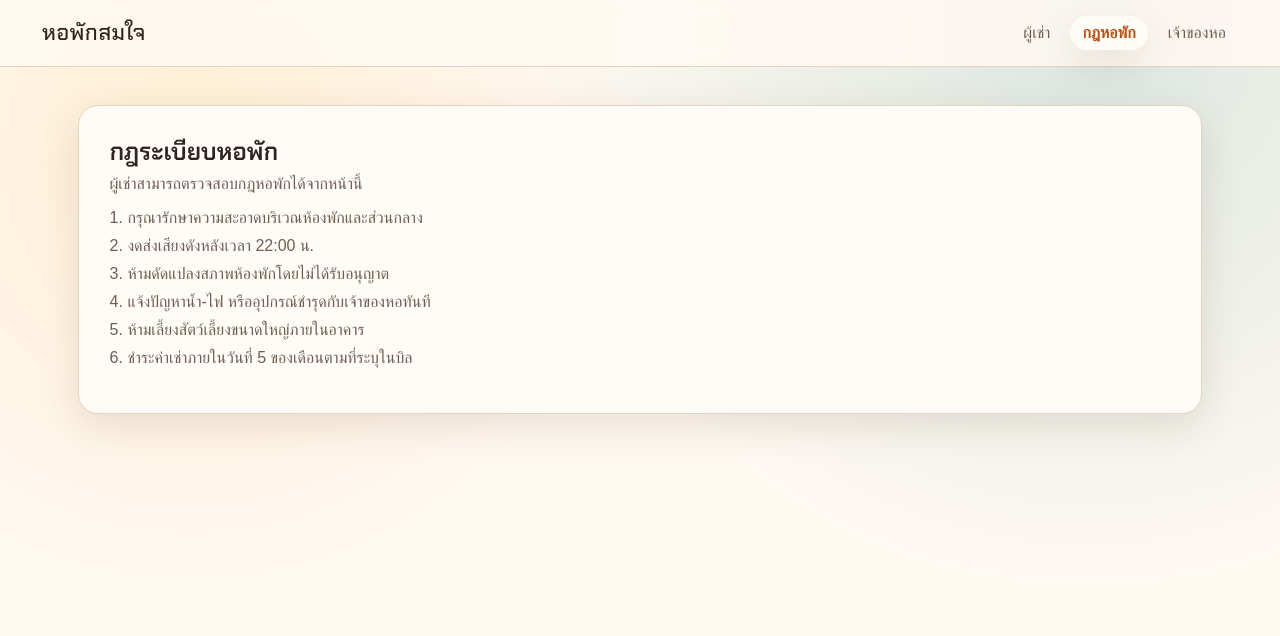
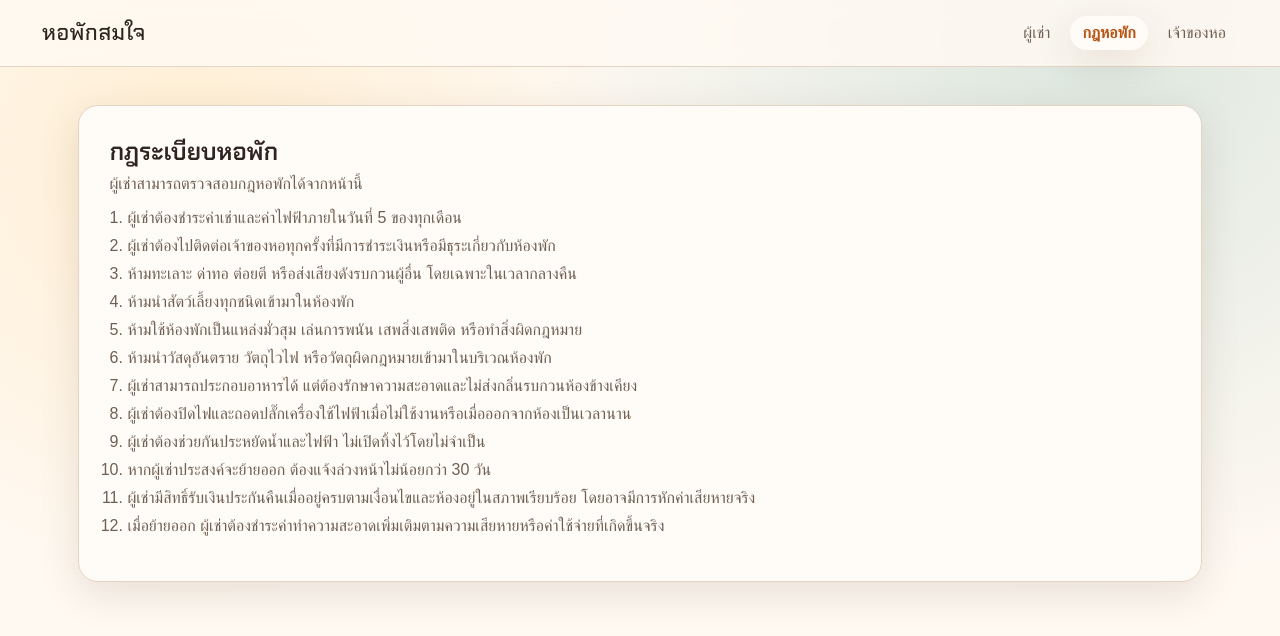
Before and after one commit to basicbasja-cloud/Dorm-billing-app, a React (Vite) app: page /#/rules in a window 1280 px wide. Shown: the top 636 px of the page. Built offline with nearby package versions, Linux system fonts and the light colour scheme; no server answers; a web font is replaced by a local one.

Commit message:
Auto-fill previous meter and update dorm rules

```diff
--- a/src/data/rules.ts
+++ b/src/data/rules.ts
@@ -1,8 +1,14 @@
 export const DORM_RULES: string[] = [
-  'กรุณารักษาความสะอาดบริเวณห้องพักและส่วนกลาง',
-  'งดส่งเสียงดังหลังเวลา 22:00 น.',
-  'ห้ามดัดแปลงสภาพห้องพักโดยไม่ได้รับอนุญาต',
-  'แจ้งปัญหาน้ำ-ไฟ หรืออุปกรณ์ชำรุดกับเจ้าของหอทันที',
-  'ห้ามเลี้ยงสัตว์เลี้ยงขนาดใหญ่ภายในอาคาร',
-  'ชำระค่าเช่าภายในวันที่ 5 ของเดือนตามที่ระบุในบิล',
+  'ผู้เช่าต้องชำระค่าเช่าและค่าไฟฟ้าภายในวันที่ 5 ของทุกเดือน',
+  'ผู้เช่าต้องไปติดต่อเจ้าของหอทุกครั้งที่มีการชำระเงินหรือมีธุระเกี่ยวกับห้องพัก',
+  'ห้ามทะเลาะ ด่าทอ ต่อยตี หรือส่งเสียงดังรบกวนผู้อื่น โดยเฉพาะในเวลากลางคืน',
+  'ห้ามนำสัตว์เลี้ยงทุกชนิดเข้ามาในห้องพัก',
+  'ห้ามใช้ห้องพักเป็นแหล่งมั่วสุม เล่นการพนัน เสพสิ่งเสพติด หรือทำสิ่งผิดกฎหมาย',
+  'ห้ามนำวัสดุอันตราย วัตถุไวไฟ หรือวัตถุผิดกฎหมายเข้ามาในบริเวณห้องพัก',
+  'ผู้เช่าสามารถประกอบอาหารได้ แต่ต้องรักษาความสะอาดและไม่ส่งกลิ่นรบกวนห้องข้างเคียง',
+  'ผู้เช่าต้องปิดไฟและถอดปลั๊กเครื่องใช้ไฟฟ้าเมื่อไม่ใช้งานหรือเมื่อออกจากห้องเป็นเวลานาน',
+  'ผู้เช่าต้องช่วยกันประหยัดน้ำและไฟฟ้า ไม่เปิดทิ้งไว้โดยไม่จำเป็น',
+  'หากผู้เช่าประสงค์จะย้ายออก ต้องแจ้งล่วงหน้าไม่น้อยกว่า 30 วัน',
+  'ผู้เช่ามีสิทธิ์รับเงินประกันคืนเมื่ออยู่ครบตามเงื่อนไขและห้องอยู่ในสภาพเรียบร้อย โดยอาจมีการหักค่าเสียหายจริง',
+  'เมื่อย้ายออก ผู้เช่าต้องชำระค่าทำความสะอาดเพิ่มเติมตามความเสียหายหรือค่าใช้จ่ายที่เกิดขึ้นจริง',
 ]
--- a/src/index.css
+++ b/src/index.css
@@ -287,6 +287,12 @@ select {
   color: var(--danger);
 }
 
+.field-hint {
+  margin-top: -2px;
+  font-size: 0.82rem;
+  color: var(--muted);
+}
+
 .bill-panel h2 {
   margin-bottom: 12px;
 }
--- a/src/pages/OwnerPage.tsx
+++ b/src/pages/OwnerPage.tsx
@@ -16,11 +16,14 @@ interface MeterDraft {
 
 const OWNER_PIN = import.meta.env.VITE_OWNER_PIN ?? '123789'
 
-function createInitialDrafts(): Record<string, MeterDraft> {
+function createInitialDrafts(latestBills: BillsByRoom = {}): Record<string, MeterDraft> {
   return ROOMS.reduce<Record<string, MeterDraft>>((acc, room) => {
+    const latestBill = latestBills[room.id]
+    const initialMeter = latestBill?.meterAfter ?? 0
+
     acc[room.id] = {
-      meterBefore: 0,
-      meterAfter: 0,
+      meterBefore: initialMeter,
+      meterAfter: initialMeter,
       mode: 'postpaid',
     }
     return acc
@@ -44,6 +47,7 @@ export function OwnerPage() {
     void (async () => {
       const latest = await getLatestBills()
       setBillsByRoom(latest)
+      setDrafts(createInitialDrafts(latest))
       const all = await getAllBills()
       setAllBills(all)
     })()
@@ -105,6 +109,14 @@ export function OwnerPage() {
       await saveBill(bill)
       setBillsByRoom((current) => ({ ...current, [roomId]: bill }))
       setAllBills((current) => [bill, ...current])
+      setDrafts((current) => ({
+        ...current,
+        [roomId]: {
+          ...current[roomId],
+          meterBefore: bill.meterAfter,
+          meterAfter: bill.meterAfter,
+        },
+      }))
       setSelectedRoomId(roomId)
       setSuccess(`ออกบิลห้อง ${roomId} เรียบร้อย`)
     } catch (issueError) {
@@ -181,14 +193,15 @@ export function OwnerPage() {
           </button>
         </div>
 
-        <p className="panel-description">ใส่เลขมิเตอร์ก่อนและหลัง แล้วเลือกประเภทการชำระก่อนออกบิล</p>
+        <p className="panel-description">ใส่เลขมิเตอร์หลังและตรวจสอบเลขมิเตอร์ก่อนก่อนออกบิล ระบบจะดึงเลขไฟก่อนจากบิลล่าสุดให้อัตโนมัติหลังจากเริ่มใช้งานครั้งแรก แต่เจ้าของหอยังแก้ไขเองได้</p>
         {error ? <p className="error-text">{error}</p> : null}
         {success ? <p className="status-text success">{success}</p> : null}
 
         <div className="room-grid">
           {ROOMS.map((room) => {
             const draft = drafts[room.id] ?? { meterBefore: 0, meterAfter: 0, mode: 'postpaid' as BillingMode }
-            const hasIssued = Boolean(billsByRoom[room.id])
+            const latestBill = billsByRoom[room.id]
+            const hasIssued = Boolean(latestBill)
 
             return (
               <article key={room.id} className="room-card">
@@ -206,6 +219,12 @@ export function OwnerPage() {
                     onChange={(event) => updateDraft(room.id, { meterBefore: Number(event.target.value) })}
                   />
                 </label>
+
+                <p className="field-hint">
+                  {latestBill
+                    ? `ดึงจากเลขไฟหลังล่าสุด ${latestBill.meterAfter.toLocaleString('th-TH')} อัตโนมัติ และยังแก้เองได้`
+                    : 'ห้องนี้ยังไม่มีบิลเดิม กรุณากรอกเลขไฟก่อนเองครั้งแรก'}
+                </p>
 
                 <label>
                   เลขไฟหลัง
```
